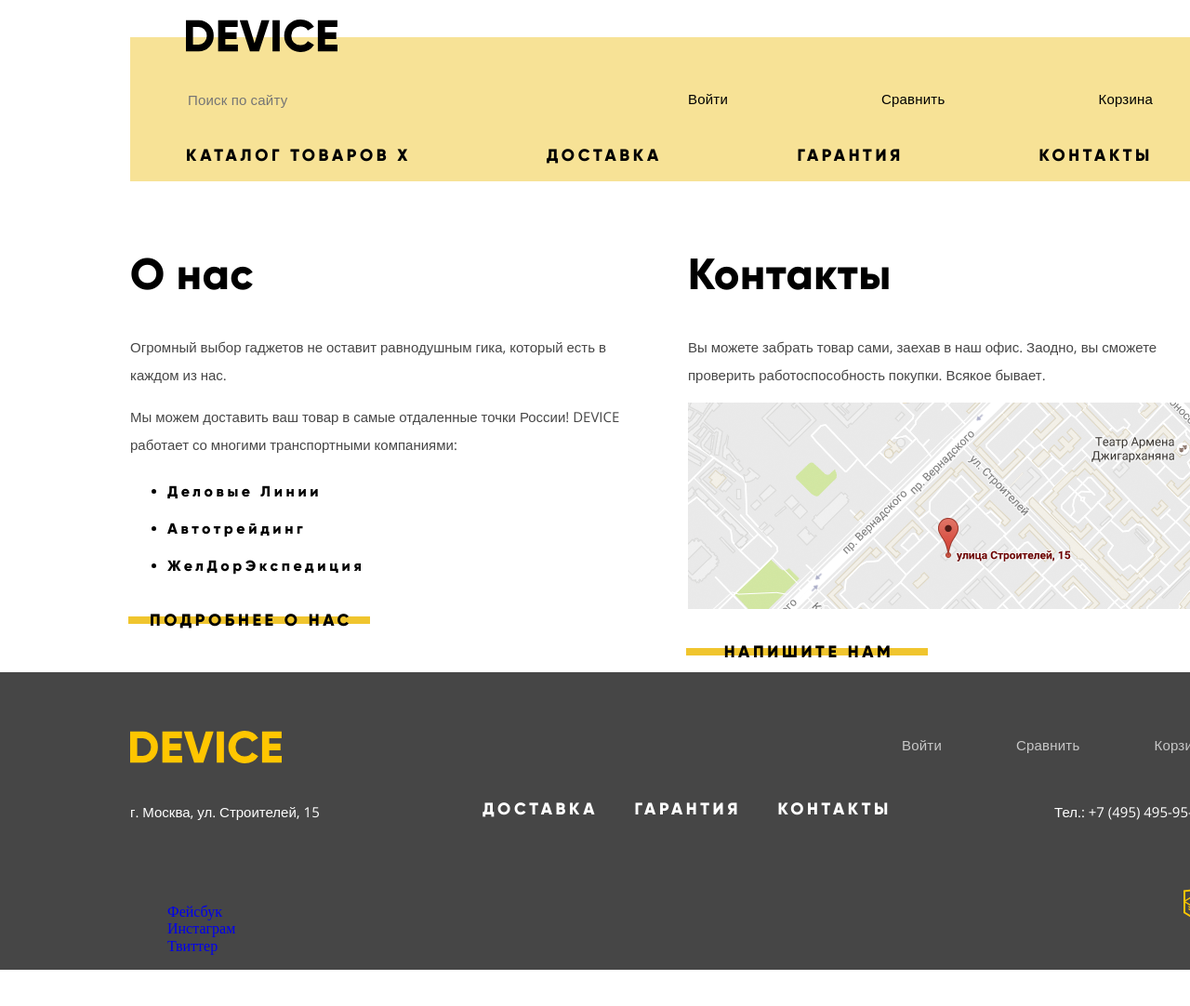
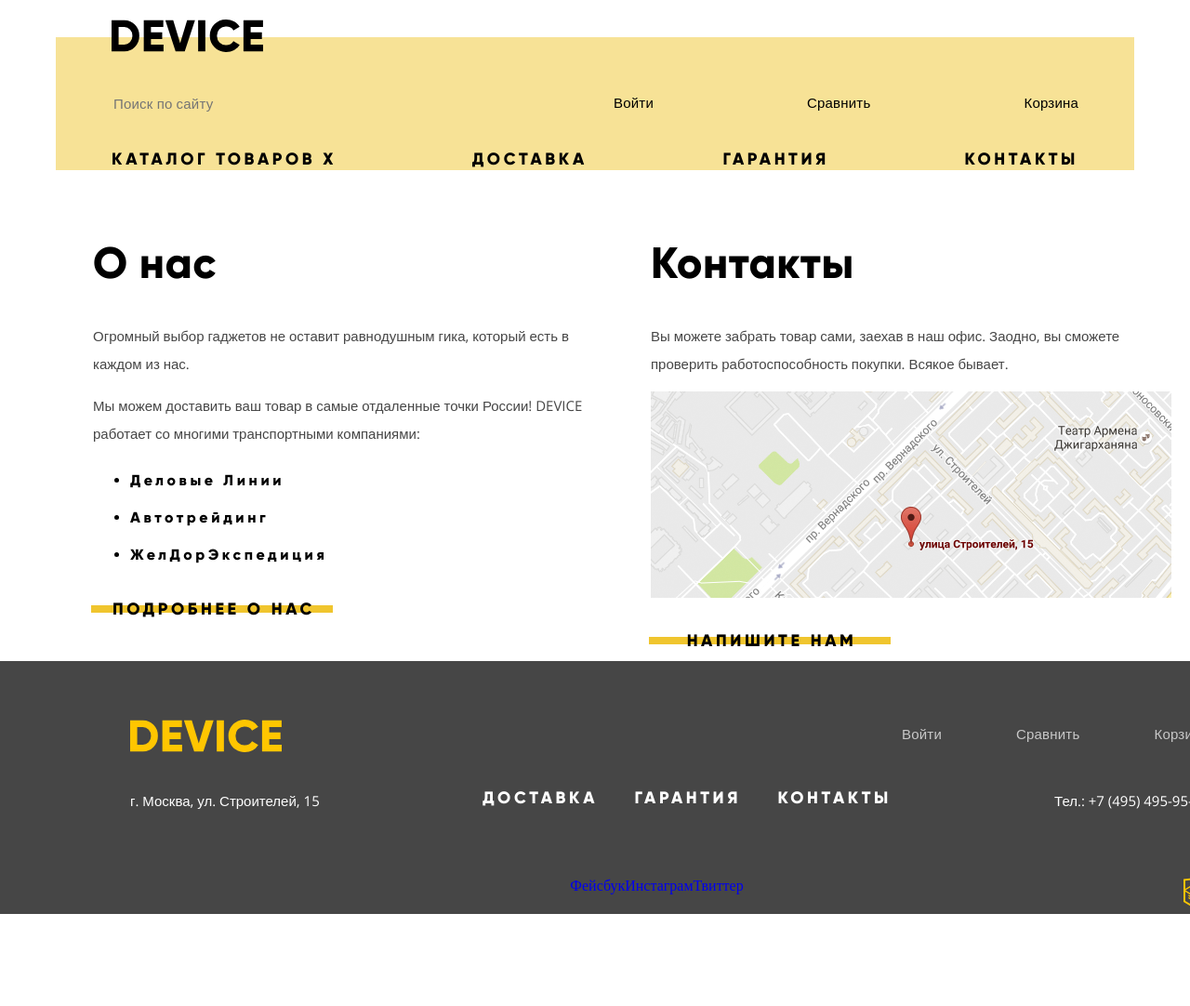
Before and after one commit to madsok/832711-device-24, a plain HTML site: page index.html in a window 1280 px wide. Shown: the top 1082 px of the page at 93% size. After the commit the page ends 1029 px from the top, so only its background shows below. Drawn offline with nearby package versions, Linux system fonts and the light colour scheme.

Commit message:
Исправление ошибок на главной

```diff
--- a/css/style.css
+++ b/css/style.css
@@ -432,27 +432,18 @@
 
 /* Сетки */
 
-html, body {
-  min-width: 1440px;
-  min-height: 2795px;
-}
-
 .main-header {
   width: 1160px;
   margin: 0 auto;
   margin-top: 40px;
   margin-bottom: 37px;
-
 }
 
 
 .main-navigation {
-  display: flex;
-  flex-direction: column;
   width: 1040px;
   padding-left: 60px;
   padding-right: 60px;
-
 }
 
 .logo {
@@ -467,7 +458,6 @@
 
 .site-navigation {
   display: flex;
-  order: 1;
   justify-content: space-between;
   width: 1040px;
   padding: 0px;
@@ -489,9 +479,8 @@
 .container {
   display: flex;
   justify-content: center;
-  width: 1160px
+  width: 1360px;
   margin-bottom: 0 auto;
-
 }
 
 .about-us {
@@ -508,7 +497,6 @@
   display: flex;
   min-width: 1440px;
   margin: 0 auto;
-
 }
 
 .main-footer-container {
@@ -516,7 +504,6 @@
   width: 1160px;
   flex-direction: column;
   margin: 0 auto;
-
 }
 
 .logo-user-wrapper {
@@ -532,7 +519,6 @@
   width: 330px;
   margin: 0;
   padding: 0;
-
 }
 
 .company-info {
@@ -550,7 +536,6 @@
   display: flex;
   margin: 0;
   padding: 0;
-
 }
 
 .footer-social {
@@ -558,12 +543,11 @@
   justify-content: space-between;
 }
 
-.social.list {
+.social-list {
   display: flex;
-  margin: 0;
+  margin: 0 auto;
   padding: 0;
   list-style: none;
-
 }
 
 /* Каталог */
@@ -572,7 +556,6 @@
   width: 1440px;
   margin: 0 auto;
   padding: 0;
-
 }
 
 .path-wrapper {
@@ -582,7 +565,6 @@
 
 .path {
   width: 1040px;
-
 }
 
 .path h2 {
@@ -594,14 +576,12 @@
   display: flex;
   margin: 0;
   padding: 0;
-
 }
 
 .filter-container {
   display: flex;
   justify-content: space-between;
-  width: 1100px;
-
+  min-width: 1100px;
 }
 
 .filter {
@@ -621,7 +601,6 @@
 .catalog-list {
   display: flex;
   flex-wrap: wrap;
-
   padding: 0;
 }
 
@@ -635,9 +614,6 @@
   margin-right: 20px;
 }
 
-.catalog-item:nth-child(2n) {
-
-}
 
 .item-info h3 {
   margin: 0;
--- a/index.html
+++ b/index.html
@@ -19,6 +19,21 @@
           </defs>
           <path id="_-e-logo" d="M-.151.702v33.6h13.532a15.72 15.72 0 0 0 11.72-4.824 16.458 16.458 0 0 0 4.712-11.976 16.458 16.458 0 0 0-4.712-11.976A15.723 15.723 0 0 0 13.381.702H-.151zM7.582 26.91V8.091h5.8a8.646 8.646 0 0 1 6.5 2.568 9.407 9.407 0 0 1 2.489 6.84 9.406 9.406 0 0 1-2.489 6.84 8.642 8.642 0 0 1-6.5 2.568h-5.8zm34.8-5.952h12.082v-7.3H42.378V8.091h13.291V.702H34.645v33.6H55.91V26.91H42.378v-5.952zm36.343 13.344L89.744.702h-8.458l-7.491 24.72L66.304.702h-8.457l11.019 33.6h9.859zm14.4 0h7.733V.702h-7.733v33.6zm38.615-1.416a15.506 15.506 0 0 0 6.041-5.688l-6.67-3.84a7.482 7.482 0 0 1-3.165 3.024 9.87 9.87 0 0 1-4.664 1.1 9.595 9.595 0 0 1-7.177-2.736 9.909 9.909 0 0 1-2.682-7.248 9.909 9.909 0 0 1 2.682-7.248 9.595 9.595 0 0 1 7.177-2.736 9.897 9.897 0 0 1 4.639 1.08 7.592 7.592 0 0 1 3.19 3.048l6.67-3.84a15.873 15.873 0 0 0-6.09-5.688 17.42 17.42 0 0 0-8.409-2.088c-9.779-.272-17.797 7.691-17.591 17.472-.208 9.781 7.809 17.747 17.588 17.476a17.52 17.52 0 0 0 8.458-2.088zm17.881-11.928h12.082v-7.3h-12.085V8.091h13.29V.702h-21.023v33.6h21.265V26.91h-13.532v-5.952z" class="cls-1" data-name="-e-logo"/>
         </svg>
+        <div class="user-wrapper">
+          <section class="search">
+            <h3 class="visually-hidden">Форма поиска по сайту</h3>
+            <form class="search-form" method="post" action="https://echo.htmlacademy.ru">
+              <p>
+                <input class="search-field" type="text" placeholder="Поиск по сайту">
+              </p>
+            </form>
+          </section>
+          <ul class="user-navigation">
+            <li class="login-link"><a href="enter.html">Войти</a></li>
+            <li class="compare-link"><a href="compare.html">Сравнить</a></li>
+            <li class="cart-link"><a href="cart.html">Корзина</a></li>
+          </ul>
+        </div>
         <ul class="site-navigation">
             <li class="catalog">
               <a href="catalog.html">Каталог товаров
@@ -43,21 +58,6 @@
               <a href="contacts.html">Контакты</a>
             </li>
         </ul>
-        <div class="user-wrapper">
-          <section class="search">
-            <h3 class="visually-hidden">Форма поиска по сайту</h3>
-            <form class="search-form" method="post" action="https://echo.htmlacademy.ru">
-              <p>
-                <input class="search-field" type="text" placeholder="Поиск по сайту">
-              </p>
-            </form>
-          </section>
-          <ul class="user-navigation">
-            <li class="login-link"><a href="enter.html">Войти</a></li>
-            <li class="compare-link"><a href="compare.html">Сравнить</a></li>
-            <li class="cart-link"><a href="cart.html">Корзина</a></li>
-          </ul>
-        </div>
       </nav>
     </header>
     <main class="container">
```
